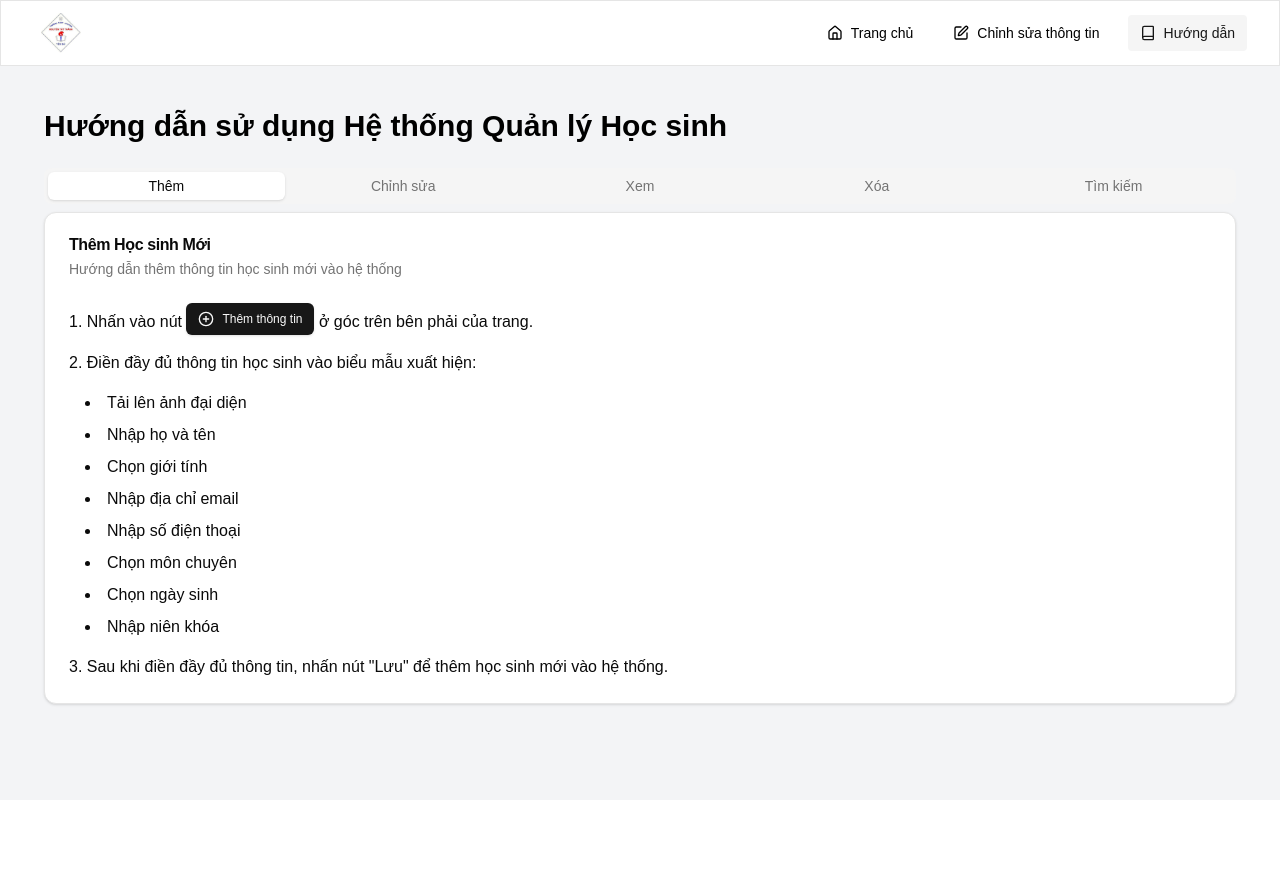
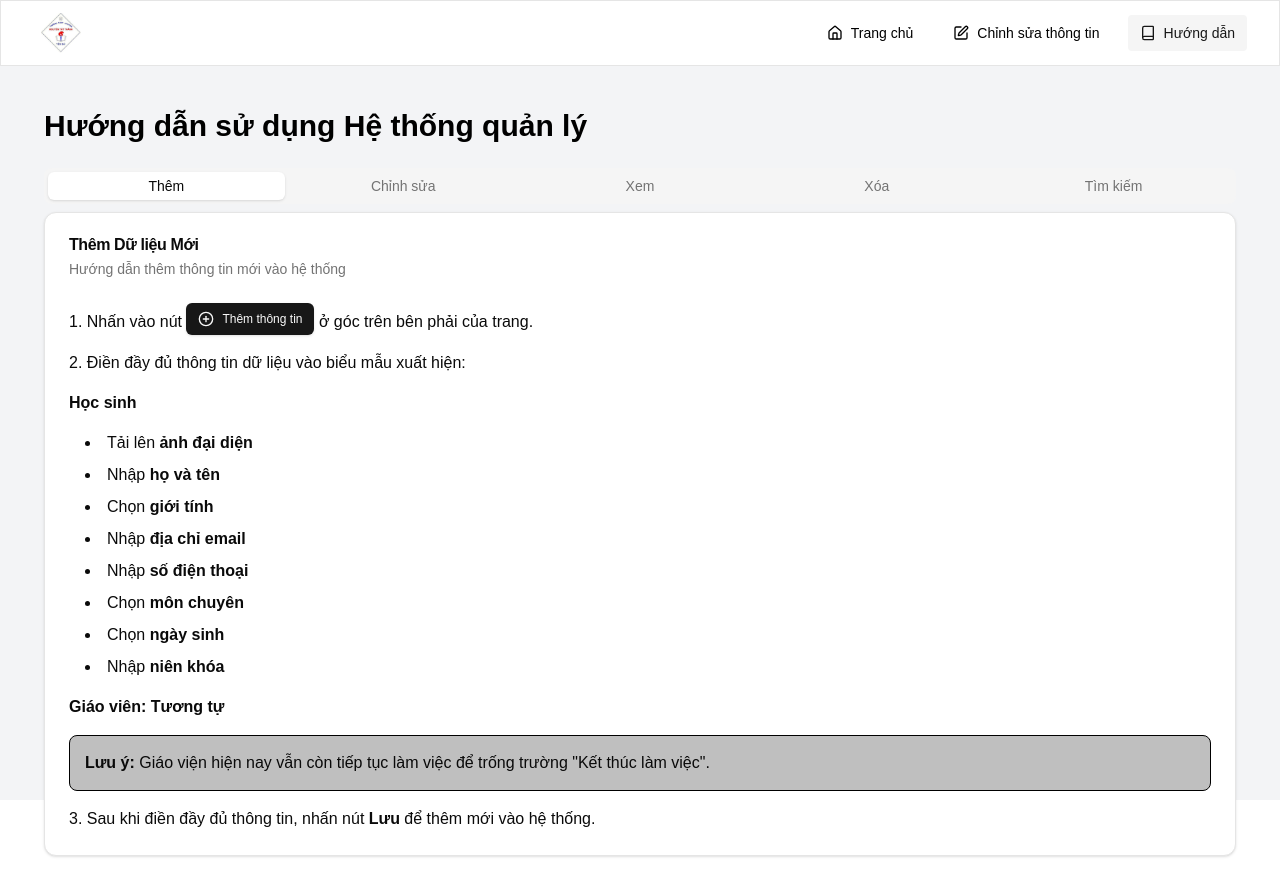
Before and after one commit to DXL64/CYB-Manager, a Next.js app: page /docs in a window 1280 px wide. Before the commit the page ends 800 px from the top, so only its background shows below. Built offline with nearby package versions, Linux system fonts and the light colour scheme.

Commit message:
Update docs

```diff
--- a/app/docs/components/docs.tsx
+++ b/app/docs/components/docs.tsx
@@ -6,7 +6,7 @@ import { PlusCircle, Pencil, Trash2, Eye, Search } from 'lucide-react'
 export default function GuidePage() {
   return (
     <div className="container mx-auto p-6">
-      <h1 className="text-3xl font-bold mb-6">Hướng dẫn sử dụng Hệ thống Quản lý Học sinh</h1>
+      <h1 className="text-3xl font-bold mb-6">Hướng dẫn sử dụng Hệ thống quản lý</h1>
 
       <Tabs defaultValue="add" className="w-full">
         <TabsList className="grid w-full grid-cols-5">
@@ -20,23 +20,28 @@ export default function GuidePage() {
         <TabsContent value="add">
           <Card>
             <CardHeader>
-              <CardTitle>Thêm Học sinh Mới</CardTitle>
-              <CardDescription>Hướng dẫn thêm thông tin học sinh mới vào hệ thống</CardDescription>
+              <CardTitle>Thêm Dữ liệu Mới</CardTitle>
+              <CardDescription>Hướng dẫn thêm thông tin mới vào hệ thống</CardDescription>
             </CardHeader>
             <CardContent className="space-y-4">
               <p>1. Nhấn vào nút <Button size="sm"><PlusCircle className="mr-2 h-4 w-4" /> Thêm thông tin</Button> ở góc trên bên phải của trang.</p>
-              <p>2. Điền đầy đủ thông tin học sinh vào biểu mẫu xuất hiện:</p>
+              <p>2. Điền đầy đủ thông tin dữ liệu vào biểu mẫu xuất hiện:</p>
+              <p style={{fontWeight: 'bold'}}>Học sinh</p>
               <ul className="list-disc list-inside pl-4 space-y-2">
-                <li>Tải lên ảnh đại diện</li>
-                <li>Nhập họ và tên</li>
-                <li>Chọn giới tính</li>
-                <li>Nhập địa chỉ email</li>
-                <li>Nhập số điện thoại</li>
-                <li>Chọn môn chuyên</li>
-                <li>Chọn ngày sinh</li>
-                <li>Nhập niên khóa</li>
+                <li>Tải lên <strong>ảnh đại diện</strong></li>
+                <li>Nhập <strong>họ và tên</strong></li>
+                <li>Chọn <strong>giới tính</strong></li>
+                <li>Nhập <strong>địa chỉ email</strong></li>
+                <li>Nhập <strong>số điện thoại</strong></li>
+                <li>Chọn <strong>môn chuyên</strong></li>
+                <li>Chọn <strong>ngày sinh</strong></li>
+                <li>Nhập <strong>niên khóa</strong></li>
               </ul>
-              <p>3. Sau khi điền đầy đủ thông tin, nhấn nút "Lưu" để thêm học sinh mới vào hệ thống.</p>
+              <p style={{fontWeight: 'bold'}}>Giáo viên: Tương tự</p>
+              <p style={{border: '1px solid black', padding: '15px', backgroundColor: 'rgba(128, 128, 128, 0.5)', borderRadius: '8px'}}>
+                <strong>Lưu ý:</strong> Giáo viện hiện nay vẫn còn tiếp tục làm việc để trống trường "Kết thúc làm việc".
+              </p>
+              <p>3. Sau khi điền đầy đủ thông tin, nhấn nút <strong>Lưu</strong> để thêm  mới vào hệ thống.</p>
             </CardContent>
           </Card>
         </TabsContent>
@@ -44,15 +49,15 @@ export default function GuidePage() {
         <TabsContent value="edit">
           <Card>
             <CardHeader>
-              <CardTitle>Chỉnh sửa Thông tin Học sinh</CardTitle>
-              <CardDescription>Cách cập nhật thông tin của học sinh đã có trong hệ thống</CardDescription>
+              <CardTitle>Chỉnh sửa thông tin</CardTitle>
+              <CardDescription>Cách cập nhật thông tin của dữ liệu đã có trong hệ thống</CardDescription>
             </CardHeader>
             <CardContent className="space-y-4">
-              <p>1. Tìm học sinh cần chỉnh sửa trong danh sách.</p>
-              <p>2. Nhấn vào biểu tượng chỉnh sửa <Button variant="ghost" size="icon"><Pencil className="h-4 w-4" /></Button> bên cạnh thông tin học sinh.</p>
-              <p>3. Một biểu mẫu chỉnh sửa sẽ xuất hiện với thông tin hiện tại của học sinh.</p>
+              <p>1. Tìm dữ liệu cần chỉnh sửa trong danh sách.</p>
+              <p>2. Nhấn vào biểu tượng chỉnh sửa <Button variant="ghost" size="icon"><Pencil className="h-4 w-4" /></Button> bên cạnh thông tin dữ liệu.</p>
+              <p>3. Một biểu mẫu chỉnh sửa sẽ xuất hiện với thông tin hiện tại của dữ liệu.</p>
               <p>4. Cập nhật các thông tin cần thiết.</p>
-              <p>5. Nhấn "Lưu" để cập nhật thông tin học sinh trong hệ thống.</p>
+              <p>5. Nhấn "Lưu" để cập nhật thông tin dữ liệu trong hệ thống.</p>
             </CardContent>
           </Card>
         </TabsContent>
@@ -60,13 +65,13 @@ export default function GuidePage() {
         <TabsContent value="view">
           <Card>
             <CardHeader>
-              <CardTitle>Xem Thông tin Chi tiết Học sinh</CardTitle>
-              <CardDescription>Cách xem thông tin đầy đủ của một học sinh</CardDescription>
+              <CardTitle>Xem thông tin chi tiết</CardTitle>
+              <CardDescription>Cách xem thông tin đầy đủ của một dữ liệu</CardDescription>
             </CardHeader>
             <CardContent className="space-y-4">
-              <p>1. Trong danh sách học sinh, tìm học sinh bạn muốn xem thông tin chi tiết.</p>
-              <p>2. Nhấn vào biểu tượng xem <Button variant="ghost" size="icon"><Eye className="h-4 w-4" /></Button> bên cạnh thông tin học sinh.</p>
-              <p>3. Một cửa sổ mới sẽ hiển thị với đầy đủ thông tin của học sinh đó, bao gồm:</p>
+              <p>1. Trong danh sách dữ liệu, tìm dữ liệu bạn muốn xem thông tin chi tiết.</p>
+              <p>2. Nhấn vào biểu tượng xem <Button variant="ghost" size="icon"><Eye className="h-4 w-4" /></Button> bên cạnh thông tin dữ liệu.</p>
+              <p>3. Một cửa sổ mới sẽ hiển thị với đầy đủ thông tin của dữ liệu đó, bao gồm:</p>
               <ul className="list-disc list-inside pl-4 space-y-2">
                 <li>Ảnh đại diện</li>
                 <li>Họ và tên</li>
@@ -85,16 +90,16 @@ export default function GuidePage() {
         <TabsContent value="delete">
           <Card>
             <CardHeader>
-              <CardTitle>Xóa Thông tin Học sinh</CardTitle>
-              <CardDescription>Hướng dẫn xóa thông tin học sinh khỏi hệ thống</CardDescription>
+              <CardTitle>Xóa thông tin (Chưa hỗ trợ)</CardTitle>
+              <CardDescription>Hướng dẫn xóa thông tin dữ liệu khỏi hệ thống</CardDescription>
             </CardHeader>
             <CardContent className="space-y-4">
-              <p>1. Tìm học sinh cần xóa trong danh sách.</p>
-              <p>2. Nhấn vào biểu tượng xóa <Button variant="ghost" size="icon"><Trash2 className="h-4 w-4" /></Button> bên cạnh thông tin học sinh.</p>
+              <p>1. Tìm dữ liệu cần xóa trong danh sách.</p>
+              <p>2. Nhấn vào biểu tượng xóa <Button variant="ghost" size="icon"><Trash2 className="h-4 w-4" /></Button> bên cạnh thông tin dữ liệu.</p>
               <p>3. Một hộp thoại xác nhận sẽ xuất hiện để đảm bảo bạn không xóa nhầm.</p>
               <p>4. Nếu chắc chắn muốn xóa, nhấn "Xác nhận" trong hộp thoại.</p>
-              <p>5. Thông tin học sinh sẽ được xóa khỏi hệ thống.</p>
-              <p className="font-semibold text-red-500">Lưu ý: Hành động này không thể hoàn tác. Hãy chắc chắn trước khi xóa thông tin học sinh.</p>
+              <p>5. Thông tin dữ liệu sẽ được xóa khỏi hệ thống.</p>
+              <p className="font-semibold text-red-500">Lưu ý: Hành động này không thể hoàn tác. Hãy chắc chắn trước khi xóa thông tin dữ liệu.</p>
             </CardContent>
           </Card>
         </TabsContent>
@@ -102,15 +107,15 @@ export default function GuidePage() {
         <TabsContent value="search">
           <Card>
             <CardHeader>
-              <CardTitle>Tìm kiếm Thông tin Học sinh</CardTitle>
-              <CardDescription>Cách tìm kiếm nhanh thông tin học sinh trong hệ thống</CardDescription>
+              <CardTitle>Tìm kiếm thông tin</CardTitle>
+              <CardDescription>Cách tìm kiếm nhanh thông tin dữ liệu trong hệ thống</CardDescription>
             </CardHeader>
             <CardContent className="space-y-4">
               <p>1. Tại đầu trang, bạn sẽ thấy một ô tìm kiếm <span className="inline-flex items-center border rounded px-2 py-1"><Search className="h-4 w-4 mr-2" /> Tìm kiếm theo tên</span>.</p>
-              <p>2. Nhập tên học sinh bạn muốn tìm vào ô tìm kiếm.</p>
-              <p>3. Khi bạn gõ, hệ thống sẽ tự động lọc và hiển thị các học sinh có tên phù hợp với từ khóa bạn nhập.</p>
-              <p>4. Kết quả tìm kiếm sẽ được cập nhật trong bảng bên dưới, hiển thị tất cả học sinh phù hợp với từ khóa tìm kiếm.</p>
-              <p>5. Bạn có thể nhấn vào các biểu tượng hành động bên cạnh mỗi kết quả để xem chi tiết, chỉnh sửa hoặc xóa thông tin học sinh.</p>
+              <p>2. Nhập tên dữ liệu bạn muốn tìm vào ô tìm kiếm.</p>
+              <p>3. Khi bạn gõ, hệ thống sẽ tự động lọc và hiển thị các dữ liệu có tên phù hợp với từ khóa bạn nhập.</p>
+              <p>4. Kết quả tìm kiếm sẽ được cập nhật trong bảng bên dưới, hiển thị tất cả dữ liệu phù hợp với từ khóa tìm kiếm.</p>
+              <p>5. Bạn có thể nhấn vào các biểu tượng hành động bên cạnh mỗi kết quả để xem chi tiết, chỉnh sửa hoặc xóa thông tin dữ liệu.</p>
             </CardContent>
           </Card>
         </TabsContent>
```
